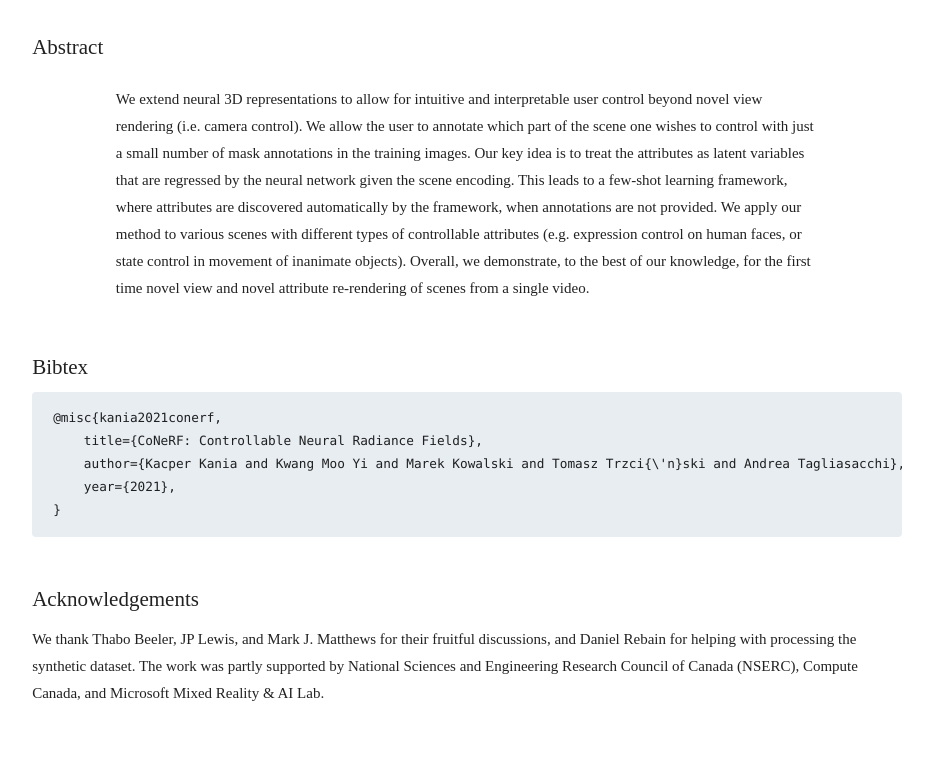
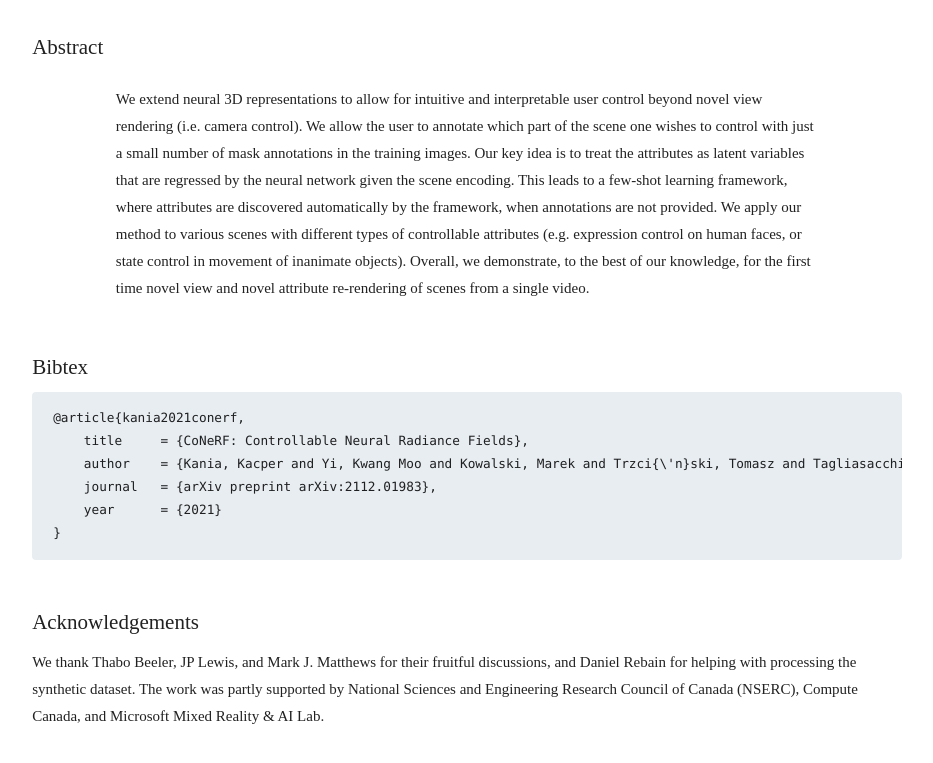
Before and after one commit to conerf/conerf.github.io, a plain HTML site: page index.html in a window 1280 px wide. Shown: the part 4621-5384 px from the top of the page, without its empty margins (173-1106 px from the left). Drawn offline with nearby package versions, Linux system fonts and the light colour scheme; some icons are missing; files whose address does not match are found by name; a web font is replaced by a local one.

Commit message:
Update citing

```diff
--- a/index.html
+++ b/index.html
@@ -392,10 +392,11 @@
             <div class="row">
                 <h3>Bibtex</h3>
                 <pre>
-@misc{kania2021conerf,
-    title={CoNeRF: Controllable Neural Radiance Fields},
-    author={Kacper Kania and Kwang Moo Yi and Marek Kowalski and Tomasz Trzci{\'n}ski and Andrea Tagliasacchi},
-    year={2021},
+@article{kania2021conerf,
+    title     = {CoNeRF: Controllable Neural Radiance Fields},
+    author    = {Kania, Kacper and Yi, Kwang Moo and Kowalski, Marek and Trzci{\'n}ski, Tomasz and Tagliasacchi, Andrea},
+    journal   = {arXiv preprint arXiv:2112.01983},
+    year      = {2021}
 } </pre>
             </div>
             <div class="row">
```
